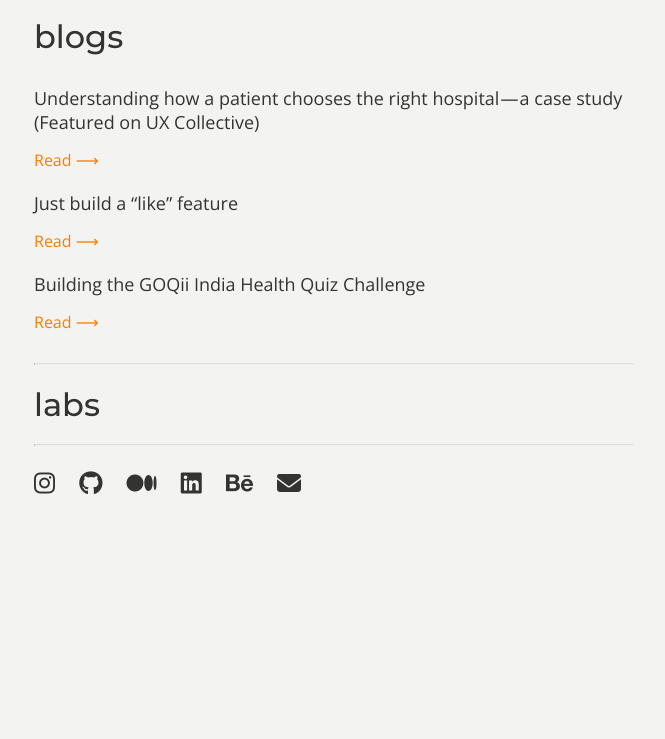
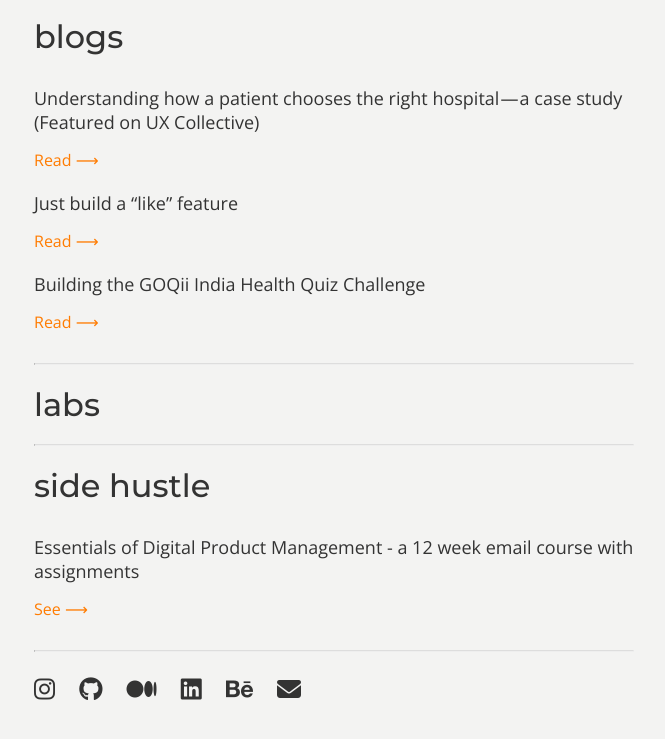
Before and after one commit to emondhar/karan-mhatre-personal-website, a plain HTML site: page index.html in a window 1280 px wide. Shown: the part 1119-1858 px from the top of the page, without its empty margins (306-971 px from the left). Before the commit the page ends 1658 px from the top, so only its background shows below. Drawn offline with nearby package versions, Linux system fonts and the light colour scheme; a script that the page names is missing.

Commit message:
added side hustle

```diff
--- a/index.html
+++ b/index.html
@@ -70,9 +70,18 @@
       </ul>
       <hr>
     </div>
+
     <div class="container">
       <h3>Labs</h3>
       <ul class="link-list" id="labs"></ul>
+      <hr>
+    </div>
+
+    <div class="container">
+      <h3>Side Hustle</h3>
+      <ul class="link-list">
+        <li><a href="https://digitalproductmanager.in" target="_blank" class="block-link"><h4>Essentials of Digital Product Management - a 12 week email course with assignments</h4> <span>See ⟶</span></a></li>
+      </ul>
       <hr>
     </div>
 
```
